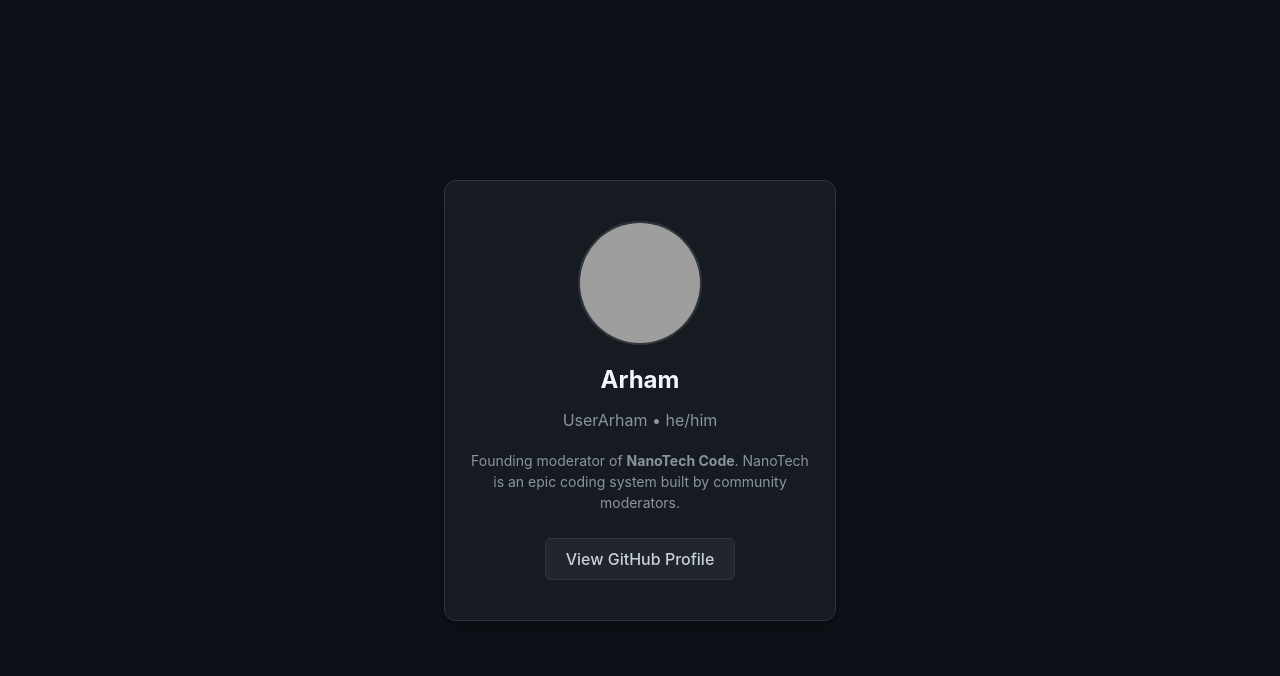
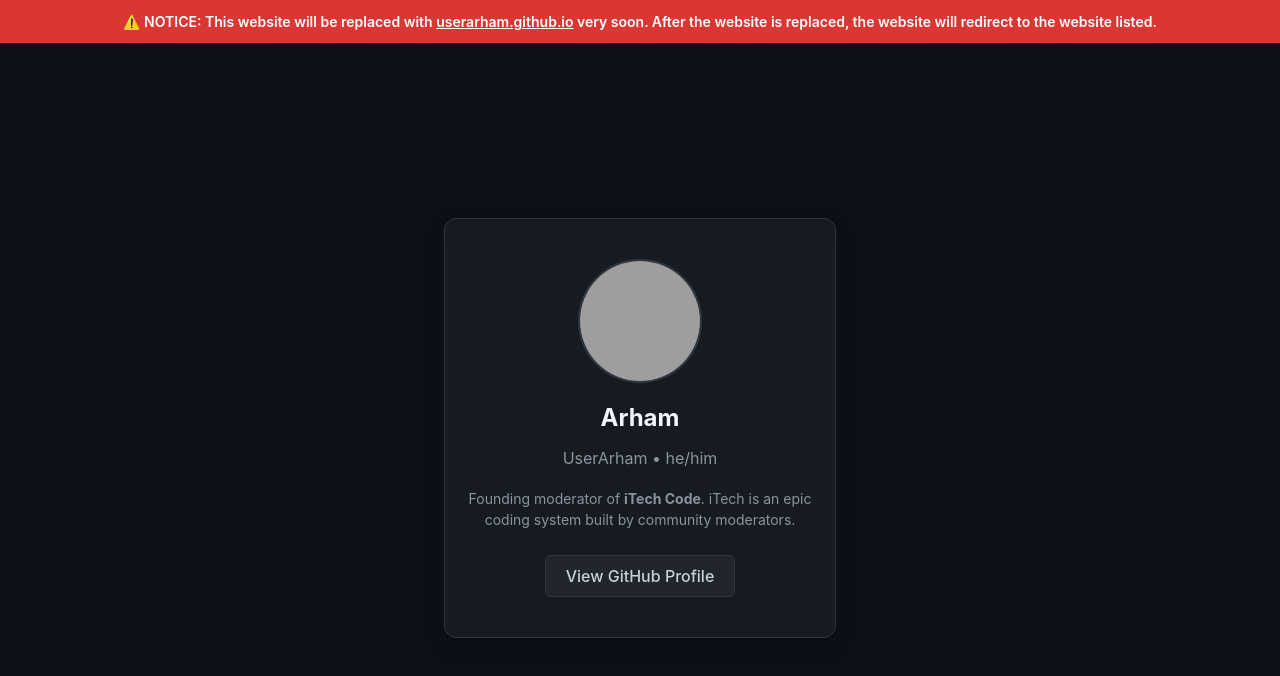
Before and after one commit to UserArham/UserArham, a plain HTML site: page index.html in a window 1280 px wide. Drawn offline with Linux system fonts and the light colour scheme; grey boxes are pictures that could not be loaded.

Commit message:
Update title and notice content in index.html

```diff
--- a/index.html
+++ b/index.html
@@ -3,7 +3,7 @@
 <head>
     <meta charset="UTF-8">
     <meta name="viewport" content="width=device-width, initial-scale=1.0">
-    <title>Arham | NanoTech Code</title>
+    <title>Arham | iTech Code</title>
     <style>
         body {
             font-family: -apple-system, BlinkMacSystemFont, "Segoe UI", Helvetica, Arial, sans-serif;
@@ -15,6 +15,27 @@
             min-height: 100vh;
             margin: 0;
         }
+
+        .notice {
+            position: fixed;
+            top: 0;
+            left: 0;
+            width: 100%;
+            box-sizing: border-box;
+            background-color: #da3633;
+            color: white;
+            text-align: center;
+            padding: 13px 10px;
+            font-size: 14px;
+            font-weight: 600;
+            z-index: 1000;
+        }
+
+        .notice a {
+            color: white;
+            text-decoration: underline;
+        }
+
         .profile-card {
             background-color: #161b22;
             border: 1px solid #30363d;
@@ -24,7 +45,9 @@
             max-width: 350px;
             text-align: center;
             box-shadow: 0 8px 24px rgba(0,0,0,0.2);
+            margin: 70px 15px 15px;
         }
+
         .avatar {
             width: 120px;
             height: 120px;
@@ -34,9 +57,26 @@
             display: block;
             object-fit: cover;
         }
-        h1 { margin: 10px 0 5px; color: #f0f6fc; font-size: 24px; }
-        .username { color: #8b949e; margin-bottom: 20px; font-size: 16px; }
-        .bio { font-size: 14px; line-height: 1.5; margin-bottom: 25px; color: #8b949e; }
+
+        h1 {
+            margin: 10px 0 5px;
+            color: #f0f6fc;
+            font-size: 24px;
+        }
+
+        .username {
+            color: #8b949e;
+            margin-bottom: 20px;
+            font-size: 16px;
+        }
+
+        .bio {
+            font-size: 14px;
+            line-height: 1.5;
+            margin-bottom: 25px;
+            color: #8b949e;
+        }
+
         .btn {
             background-color: #21262d;
             color: #c9d1d9;
@@ -48,6 +88,7 @@
             display: inline-block;
             transition: 0.2s;
         }
+
         .btn:hover {
             background-color: #30363d;
             border-color: #8b949e;
@@ -56,18 +97,27 @@
 </head>
 <body>
 
+<div class="notice">
+    ⚠️ NOTICE: This website will be replaced with
+    <a href="https://userarham.github.io">userarham.github.io</a>
+    very soon. After the website is replaced, the website will redirect to the website listed.
+</div>
+
 <div class="profile-card">
-    <img src="https://avatars.githubusercontent.com/u/241672494?v=4" alt="Arham Avatar" class="avatar">
+    <img src="https://avatars.githubusercontent.com/u/241672494?v=4"
+         alt="UserArham Avatar" class="avatar">
 
     <h1>Arham</h1>
     <p class="username">UserArham • he/him</p>
 
     <div class="bio">
-        Founding moderator of <strong>NanoTech Code</strong>.
-        NanoTech is an epic coding system built by community moderators.
+        Founding moderator of <strong>iTech Code</strong>.
+        iTech is an epic coding system built by community moderators.
     </div>
 
-    <a href="https://github.com" class="btn" target="_blank">View GitHub Profile</a>
+    <a href="https://github.com" class="btn" target="_blank">
+        View GitHub Profile
+    </a>
 </div>
 
 </body>
```
